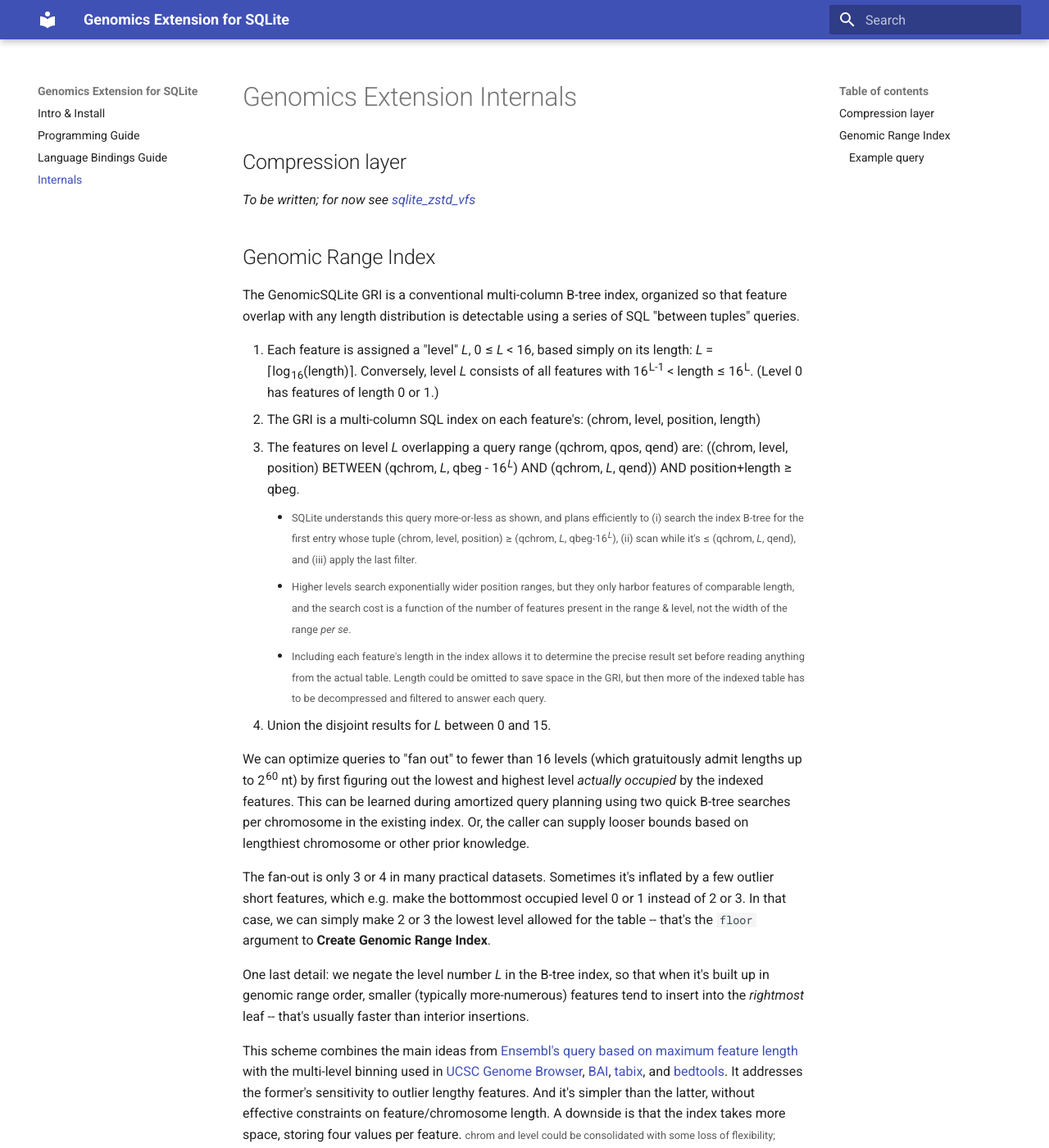
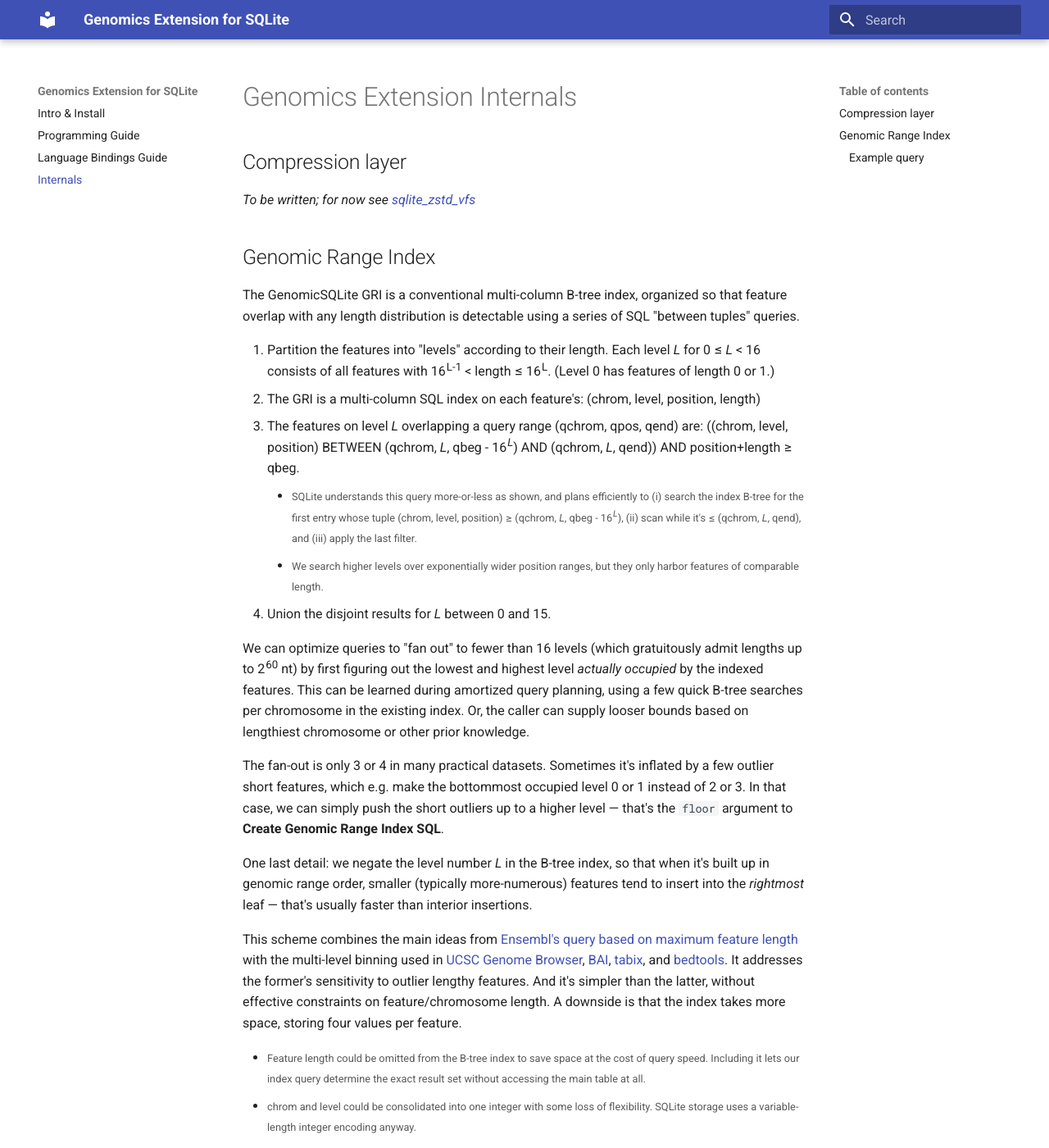
Before and after one commit to mlin/GenomicSQLite, an MkDocs documentation site: the page built from docs/internals.md, in a window 1280 px wide and 1400 px high. Shown: the whole window at 82% size. Built offline with MkDocs 1.6.1 and Material for MkDocs 9.7.7, drawn with Linux system fonts in a browser that asks for light colours; some of the changed text lies outside the part shown.

Commit message:
polish internals

```diff
--- a/docs/internals.md
+++ b/docs/internals.md
@@ -8,21 +8,23 @@
 
 The GenomicSQLite GRI is a conventional multi-column B-tree index, organized so that feature overlap with any length distribution is detectable using a series of SQL "between tuples" queries.
 
-1. Each feature is assigned a "level" *L*, 0 &le; *L* &lt; 16, based simply on its length: *L* = ⌈log<sub>16</sub>(length)⌉. Conversely, level *L* consists of all features with 16<sup>L-1</sup> &lt; length &le; 16<sup>L</sup>. (Level 0 has features of length 0 or 1.)
+1. Partition the features into "levels" according to their length. Each level *L* for 0 &le; *L* &lt; 16 consists of all features with 16<sup>L-1</sup> &lt; length &le; 16<sup>L</sup>. (Level 0 has features of length 0 or 1.)
 2. The GRI is a multi-column SQL index on each feature's: (chrom, level, position, length)
 3. The features on level *L* overlapping a query range (qchrom, qpos, qend) are: ((chrom, level, position) BETWEEN (qchrom, *L*, qbeg - 16<sup>*L*</sup>) AND (qchrom, *L*, qend)) AND position+length &ge; qbeg.
-    * <small>SQLite understands this query more-or-less as shown, and plans efficiently to (i) search the index B-tree for the first entry whose tuple (chrom, level, position) &ge; (qchrom, *L*, qbeg-16<sup>*L*</sup>), (ii) scan while it's &le; (qchrom, *L*, qend), and (iii) apply the last filter.</small>
-    * <small>Higher levels search exponentially wider position ranges, but they only harbor features of comparable length, and the search cost is a function of the number of features present in the range & level, not the width of the range *per se*.</small>
-    * <small>Including each feature's length in the index allows it to determine the precise result set before reading anything from the actual table. Length could be omitted to save space in the GRI, but then more of the indexed table has to be decompressed and filtered to answer each query.</small>
+    * <small>SQLite understands this query more-or-less as shown, and plans efficiently to (i) search the index B-tree for the first entry whose tuple (chrom, level, position) &ge; (qchrom, *L*, qbeg - 16<sup>*L*</sup>), (ii) scan while it's &le; (qchrom, *L*, qend), and (iii) apply the last filter.</small>
+    * <small>We search higher levels over exponentially wider position ranges, but they only harbor features of comparable length.</small>
 4. Union the disjoint results for *L* between 0 and 15.
 
-We can optimize queries to "fan out" to fewer than 16 levels (which gratuitously admit lengths up to 2<sup>60</sup> nt) by first figuring out the lowest and highest level *actually occupied* by the indexed features. This can be learned during amortized query planning using two quick B-tree searches per chromosome in the existing index. Or, the caller can supply looser bounds based on lengthiest chromosome or other prior knowledge.
+We can optimize queries to "fan out" to fewer than 16 levels (which gratuitously admit lengths up to 2<sup>60</sup> nt) by first figuring out the lowest and highest level *actually occupied* by the indexed features. This can be learned during amortized query planning, using a few quick B-tree searches per chromosome in the existing index. Or, the caller can supply looser bounds based on lengthiest chromosome or other prior knowledge.
 
-The fan-out is only 3 or 4 in many practical datasets. Sometimes it's inflated by a few outlier short features, which e.g. make the bottommost occupied level 0 or 1 instead of 2 or 3. In that case, we can simply make 2 or 3 the lowest level allowed for the table -- that's the `floor` argument to **Create Genomic Range Index**.
+The fan-out is only 3 or 4 in many practical datasets. Sometimes it's inflated by a few outlier short features, which e.g. make the bottommost occupied level 0 or 1 instead of 2 or 3. In that case, we can simply push the short outliers up to a higher level &mdash; that's the `floor` argument to **Create Genomic Range Index SQL**.
 
-One last detail: we negate the level number *L* in the B-tree index, so that when it's built up in genomic range order, smaller (typically more-numerous) features tend to insert into the *rightmost* leaf -- that's usually faster than interior insertions.
+One last detail: we negate the level number *L* in the B-tree index, so that when it's built up in genomic range order, smaller (typically more-numerous) features tend to insert into the *rightmost* leaf &mdash; that's usually faster than interior insertions.
 
-This scheme combines the main ideas from [Ensembl's query based on maximum feature length](https://dx.doi.org/10.1093%2Fdatabase%2Fbax020) with the multi-level binning used in [UCSC Genome Browser](https://genome.cshlp.org/content/12/6/996.full), [BAI](https://dx.doi.org/10.1093%2Fbioinformatics%2Fbtp352), [tabix](https://doi.org/10.1093/bioinformatics/btq671), and [bedtools](https://dx.doi.org/10.1093%2Fbioinformatics%2Fbtq033). It addresses the former's sensitivity to outlier lengthy features. And it's simpler than the latter, without effective constraints on feature/chromosome length. A downside is that the index takes more space, storing four values per feature. <small>chrom and level could be consolidated with some loss of flexibility; SQLite stores integers with a variable-length encoding anyway.</small>
+This scheme combines the main ideas from [Ensembl's query based on maximum feature length](https://dx.doi.org/10.1093%2Fdatabase%2Fbax020) with the multi-level binning used in [UCSC Genome Browser](https://genome.cshlp.org/content/12/6/996.full), [BAI](https://dx.doi.org/10.1093%2Fbioinformatics%2Fbtp352), [tabix](https://doi.org/10.1093/bioinformatics/btq671), and [bedtools](https://dx.doi.org/10.1093%2Fbioinformatics%2Fbtq033). It addresses the former's sensitivity to outlier lengthy features. And it's simpler than the latter, without effective constraints on feature/chromosome length. A downside is that the index takes more space, storing four values per feature.
+
+* <small>Feature length could be omitted from the B-tree index to save space at the cost of query speed. Including it lets our index query determine the exact result set without accessing the main table at all.</small>
+* <small>chrom and level could be consolidated into one integer with some loss of flexibility. SQLite storage uses a variable-length integer encoding anyway.</small>
 
 ### Example query
 
```
Also changed, not shown: docs/bindings.md (+2 -1 lines).
